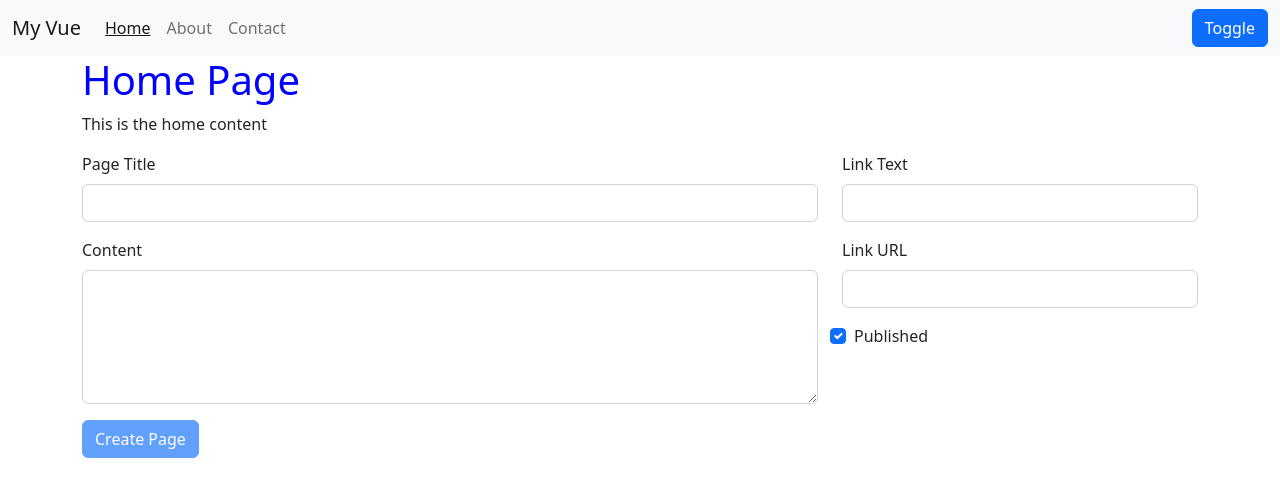
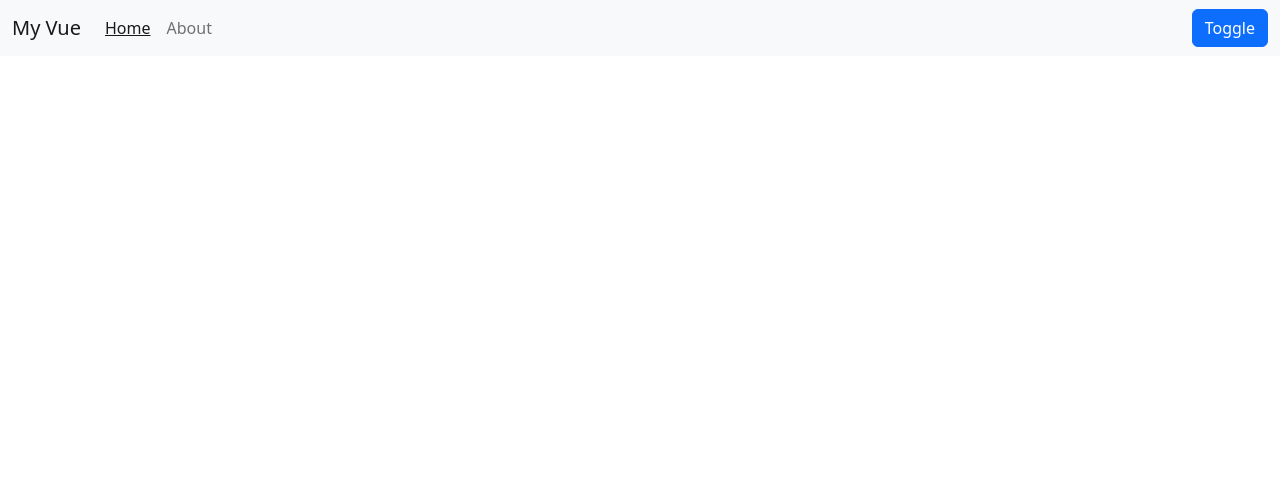
Before and after one commit to bmckenzie88/vue-v2, a Vue app in the folder vue-v2/: page / in a window 1280 px wide. Shown: the top 496 px of the page. Built offline with nearby package versions, Linux system fonts and the light colour scheme.

Commit message:
installed vue-router, created routes.js with pageviewer and createpage paths

```diff
--- /dev/null
+++ b/package.json
@@ -0,0 +1,5 @@
+{
+  "dependencies": {
+    "vue-router": "^4.2.4"
+  }
+}
--- a/vue-v2/public/pages.json
+++ b/vue-v2/public/pages.json
@@ -15,6 +15,6 @@
     "link": { "text": "Contact", "url": "contact.html" },
     "pageTitle": "Contact Page",
     "content": "This is the contact content",
-    "published": true
+    "published": false
   }
 ]
--- a/vue-v2/src/App.vue
+++ b/vue-v2/src/App.vue
@@ -4,12 +4,12 @@
     :active-page="activePage"
   ></navbar>
 
-  <page-viewer
+  <!-- <page-viewer
     v-if="pages.length > 0"
     :page="pages[activePage]"
   ></page-viewer>
 
-  <create-page @page-created="pageCreated"></create-page>
+  <create-page @page-created="pageCreated"></create-page> -->
 </template>
 
 <script>
--- a/vue-v2/src/main.js
+++ b/vue-v2/src/main.js
@@ -2,8 +2,11 @@ import { createApp } from 'vue';
 import App from './App.vue';
 import '../node_modules/bootstrap/dist/css/bootstrap.css';
 import $bus from './utils/Events';
+import router from './routes'
 
 const app = createApp(App)
+
+app.use(router);
 
 app.config.globalProperties.$bus = $bus;
 
--- /dev/null
+++ b/vue-v2/src/routes.js
@@ -0,0 +1,13 @@
+import { createRouter, createWebHashHistory } from 'vue-router';
+import PageViewer from './components/PageViewer.vue';
+import CreatePage from './components/CreatePage.vue';
+
+const router = createRouter({
+  history: createWebHashHistory(),
+  routes: [
+    { path: '/', component: PageViewer },
+    { path: '/create', component: CreatePage },
+  ],
+});
+
+export default router;
```
Also changed, not shown: 1 other file (tests, documents, lock files or other folders).
